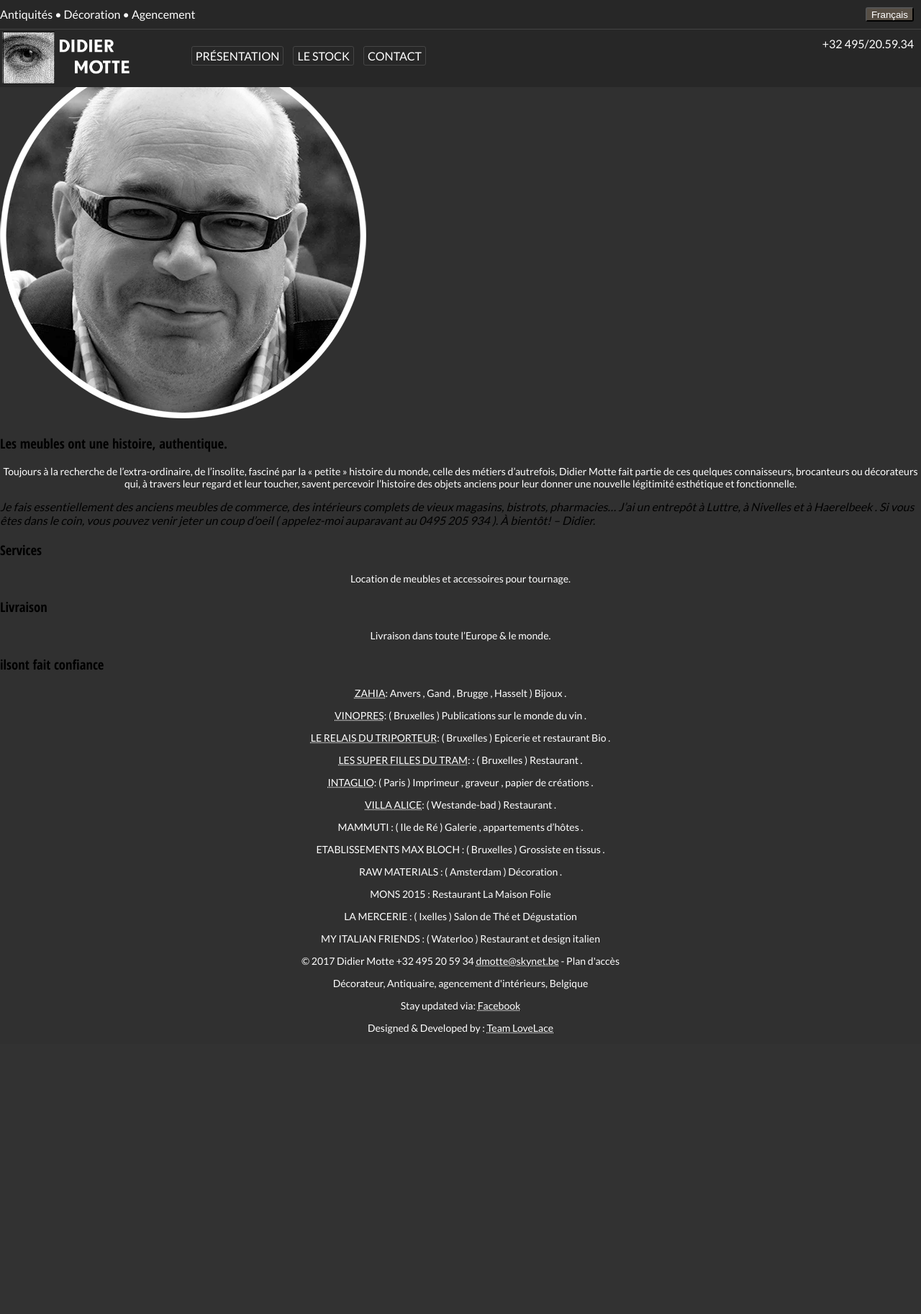
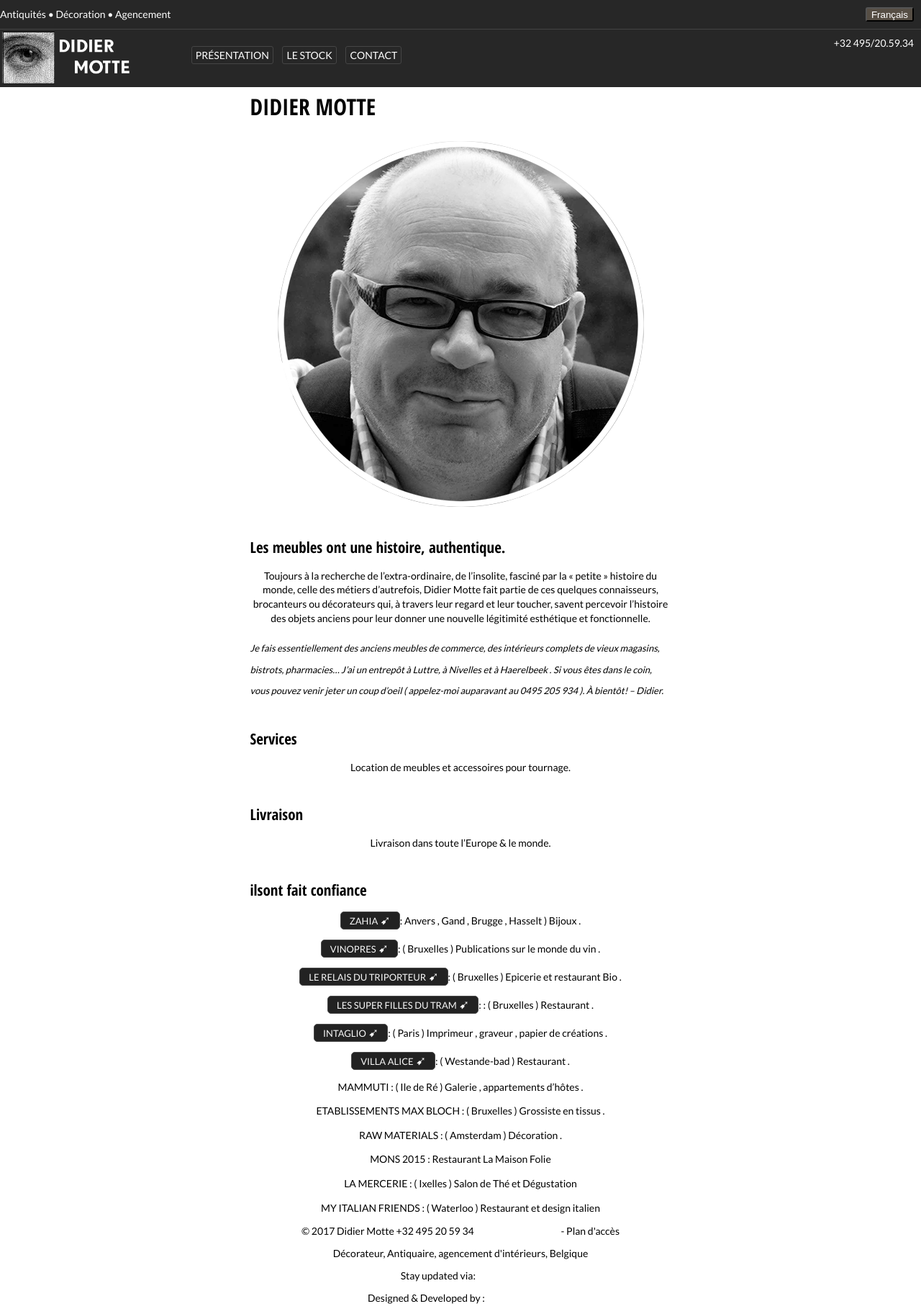
Before and after one commit to keloriane/Projet_MVC, a PHP site: page / in a window 1280 px wide. Shown: the whole page at 72% size. Before the commit the page ends 1436 px from the top, so only its background shows below. Run offline with PHP 8.4, Linux system fonts and the light colour scheme; data that the repository does not hold is empty.

Commit message:
merge fin

```diff
--- a/assets/css/style.css
+++ b/assets/css/style.css
@@ -1,10 +1,11 @@
-
 body{
-  background: #303030;
+    margin: 0;
+    font-family: Lato, sans-serif;
+    font-size: 14px;
 }
 
 p{
-  color: white;
+  color: black;
   font-size: 14px;
   text-align: center;
 }
@@ -15,8 +16,7 @@ a{
 }
 
 body {
-    margin: 0;
-    font-family: Lato;
+
 }
 h1, h2, h3, h4, h5, h6 {
     font-family: "Open Sans Condensed";
@@ -86,14 +86,44 @@ nav ul li > a:hover {
     text-align: center;
 }
 #contact{
-
-    margin-left: 420px;
+    padding-top: 100px;
+    margin: 0 auto;
     margin-bottom: 10px;
 }
-
 #formulaire{
-
-    margin-left: 420px;
+    text-align: center;
+}
+.prez_profil{
+  display: block;
+  max-width: auto;
+  vertical-align: middle;
+  border: 0;
+  margin: 0 auto;
+}
+.prez_container{
+  padding-top: 100px;
+  width: 585px;
+  font-size: 21px;
+  line-height: 1.4;
+  line-height: 1.4;
+  margin: 0 auto;
+}
+em.prez_em{
+  font-size: 13px;
+  font-style: italic;
+}
+h3.prez_title {
+  text-align: center;
+  text-transform: none;
+  font-weight: bold;
+  font-size: 21px;
+  text-align: left;
+  margin-top: 2em;
+  margin-bottom: 0;
+  padding-bottom: 0;
+}
+.prez_content{
+  font-size: 21px;
 }
 button{
 
@@ -110,7 +140,52 @@ input {
     margin: 0px;
     padding: 0px;
 }
-form{
-
-    display: flex;
+form > * {
+    display: inline-block;
 }
+#placesend {
+    transform: translateX(-5px);
+}
+a.prez_link{
+    font-family: 'Lato';
+    padding: 0px 12px;
+    display: inline-block;
+    font-size: 13px;
+    text-decoration: none;
+    text-align: center;
+    cursor: pointer;
+    line-height: 21px;
+    -webkit-border-top-right-radius: 5px;
+    -webkit-border-bottom-right-radius: 5px;
+    -webkit-border-bottom-left-radius: 5px;
+    -webkit-border-top-left-radius: 5px;
+    -moz-border-radius-topright: 5px;
+    -moz-border-radius-bottomright: 5px;
+    -moz-border-radius-bottomleft: 5px;
+    -moz-border-radius-topleft: 5px;
+    border-top-right-radius: 5px;
+    border-bottom-right-radius: 5px;
+    border-bottom-left-radius: 5px;
+    border-top-left-radius: 5px;
+    -webkit-background-clip: padding-box;
+    -moz-background-clip: padding;
+    background-clip: padding-box;
+    background: #222;
+    color: #F7F7F7;
+    border: 1px solid #4a4a4a;
+    -webkit-transition: all 0.2s ease-in-out;
+    -ms-transition: all 0.2s ease-in-out;
+    -o-transition: all 0.2s ease-in-out;
+    -transition: all 0.2s ease-in-out;
+    transition: all 0.2s ease-in-out;
+}
+a.prez_link:hover{
+  color:#000;
+  background-color: #fff;
+  -transition: all 0.2s ease-in-out;
+}
+a.prez_link::after{
+  content: " ➹";
+    font-size: 130%;
+    vertical-align: baseline;
+}
--- a/views/contact.php
+++ b/views/contact.php
@@ -29,7 +29,7 @@
 
         <label>Lieu de départ : </label>
         <input type="text" name="lieu" id="lieu">
-        <input type="submit" name="envoyer" value="itinéraire">
+        <input id="placesend" type="submit" name="envoyer" value="itinéraire">
 
     </form>
 
--- a/views/presentation.php
+++ b/views/presentation.php
@@ -1,34 +1,34 @@
 
-  <div class="container">
+  <div class="prez_container">
 
 
   <h2>DIDIER MOTTE</h2>
 
 
-    <img class="profil" src="assets/img/didier-grosplan.png" alt="">
+    <img class="prez_profil" src="assets/img/didier-grosplan.png" alt="">
 
 
   <div class="description">
-    <h3>Les meubles ont une histoire, authentique.</h3>
+    <h3 class="prez_title">Les meubles ont une histoire, authentique.</h3>
     <div class="bloc-txt">
       <p>Toujours à la recherche de l’extra-ordinaire, de l’insolite, fasciné par la « petite » histoire du monde, celle des métiers d’autrefois, Didier Motte fait partie de ces quelques connaisseurs, brocanteurs ou décorateurs qui, à travers leur regard et leur toucher, savent percevoir l’histoire des objets anciens pour leur donner une nouvelle légitimité esthétique et fonctionnelle.</p>
     </div>
     <div class="inner-txt">
-      <em>Je fais essentiellement des anciens meubles de commerce, des intérieurs complets de vieux magasins, bistrots, pharmacies… J’ai un entrepôt à Luttre, à Nivelles et à Haerelbeek . Si vous êtes dans le coin, vous pouvez venir jeter un coup d’oeil ( appelez-moi auparavant au 0495 205 934 ).  À bientôt! – Didier.</em>
+      <em class="prez_em">Je fais essentiellement des anciens meubles de commerce, des intérieurs complets de vieux magasins, bistrots, pharmacies… J’ai un entrepôt à Luttre, à Nivelles et à Haerelbeek . Si vous êtes dans le coin, vous pouvez venir jeter un coup d’oeil ( appelez-moi auparavant au 0495 205 934 ).  À bientôt! – Didier.</em>
     </div>
   </div>
-  <div class="content">
-    <h3>Services</h3>
+  <div class="prez_content">
+    <h3 class="prez_title">Services</h3>
     <p>Location de meubles et accessoires pour tournage.</p>
-    <h3>Livraison</h3>
+    <h3 class="prez_title">Livraison</h3>
     <p>Livraison dans toute l’Europe &amp; le monde.</p>
-    <h3>ilsont fait confiance</h3>
-    <p><a href="#">ZAHIA</a>: Anvers , Gand , Brugge , Hasselt  ) Bijoux .</p>
-    <p><a href="#">VINOPRES</a>: ( Bruxelles ) Publications sur le monde du vin .</p>
-    <p><a href="#">LE RELAIS DU TRIPORTEUR</a>: ( Bruxelles ) Epicerie et restaurant Bio .</p>
-    <p><a href="#">LES SUPER FILLES DU TRAM</a>: : ( Bruxelles ) Restaurant .</p>
-    <p><a href="#">INTAGLIO</a>: ( Paris ) Imprimeur , graveur , papier de créations .</p>
-    <p><a href="#">VILLA ALICE</a>: ( Westande-bad ) Restaurant .</p>
+    <h3 class="prez_title">ilsont fait confiance</h3>
+    <p><a class="prez_link" href="#">ZAHIA</a>: Anvers , Gand , Brugge , Hasselt  ) Bijoux .</p>
+    <p><a class="prez_link" href="#">VINOPRES</a>: ( Bruxelles ) Publications sur le monde du vin .</p>
+    <p><a class="prez_link" href="#">LE RELAIS DU TRIPORTEUR</a>: ( Bruxelles ) Epicerie et restaurant Bio .</p>
+    <p><a class="prez_link" href="#">LES SUPER FILLES DU TRAM</a>: : ( Bruxelles ) Restaurant .</p>
+    <p><a class="prez_link" href="#">INTAGLIO</a>: ( Paris ) Imprimeur , graveur , papier de créations .</p>
+    <p><a class="prez_link" href="#">VILLA ALICE</a>: ( Westande-bad ) Restaurant .</p>
     <p>MAMMUTI : ( Ile de Ré ) Galerie , appartements d&rsquo;hôtes .</p>
     <p>ETABLISSEMENTS MAX BLOCH : ( Bruxelles ) Grossiste en tissus .</p>
     <p>RAW MATERIALS : ( Amsterdam ) Décoration .</p>
```
Also changed, not shown: assets/css/app.css (renamed from views/assets/app.css), assets/img/didier-grosplan.png (renamed from views/assets/img/didier-grosplan.png).
